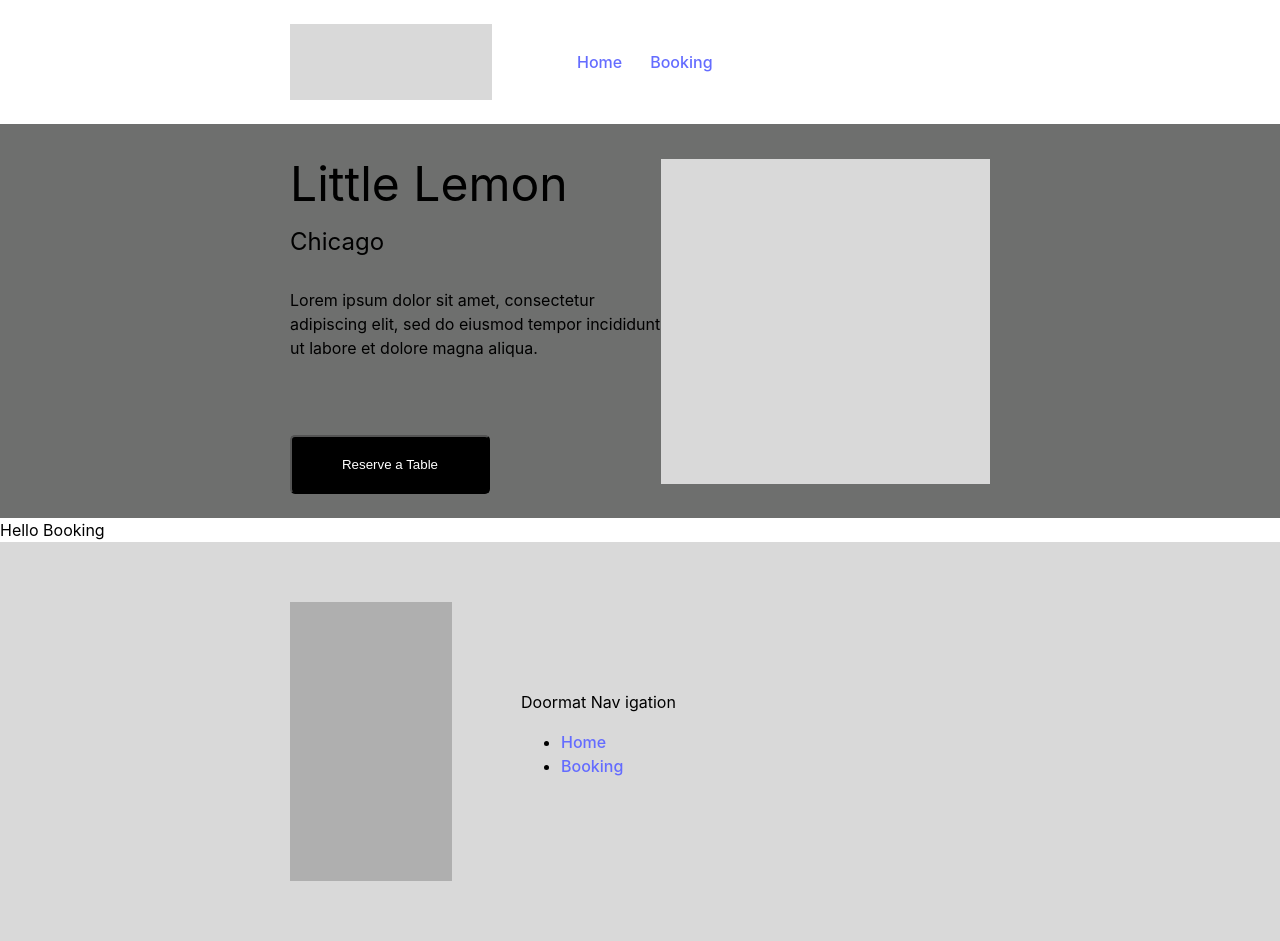
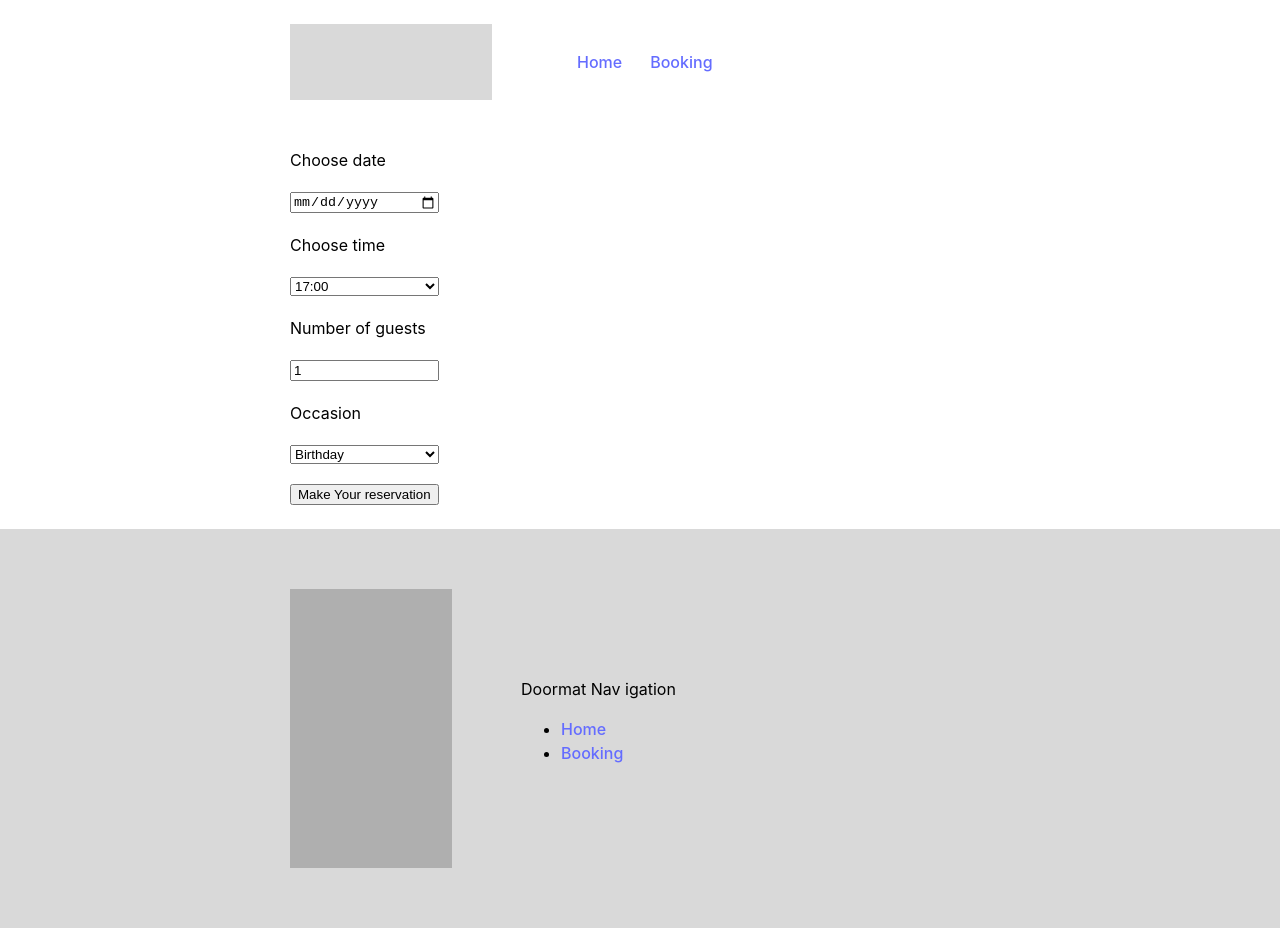
Before and after one commit to 0xFernandoDias/little-lemon, a React (Vite) app: page /booking in a window 1280 px wide. Built offline with nearby package versions, Linux system fonts and the light colour scheme.

Commit message:
Defining the Bookings page

```diff
--- a/src/components/Footer/index.tsx
+++ b/src/components/Footer/index.tsx
@@ -6,10 +6,10 @@ export function Footer() {
 				gap: "69px",
 				alignItems: "center",
 				paddingLeft: "290px",
-				paddingRight: "290px",
 				paddingTop: "60px",
 				paddingBottom: "60px",
 				backgroundColor: "#D9D9D9",
+				maxWidth: "100%",
 			}}
 		>
 			{/* Image IMG */}
--- a/src/index.css
+++ b/src/index.css
@@ -20,9 +20,10 @@ a:hover {
 
 body {
 	margin: 0;
+	padding: 0;
 	display: flex;
-	place-items: center;
-	min-width: 320px;
+	flex-direction: column;
+	min-width: 100vw;
 	min-height: 100vh;
 }
 
--- a/src/routes/Booking.tsx
+++ b/src/routes/Booking.tsx
@@ -1,3 +1,84 @@
+import { useState } from "react"
+
 export default function Booking() {
-	return <>Hello Booking</>
+	return (
+		<div
+			style={{
+				display: "flex",
+				paddingLeft: "290px",
+				paddingRight: "290px",
+				paddingTop: "24px",
+				paddingBottom: "24px",
+			}}
+		>
+			<Form />
+		</div>
+	)
 }
+
+function Form() {
+	const [date, setDate] = useState("")
+	const [time, setTime] = useState("17:00")
+	const [guests, setGuests] = useState(1)
+	const [occasion, setOccasion] = useState("Birthday")
+
+	const availableTimes = ["17:00", "18:00", "19:00", "20:00", "21:00", "22:00"]
+
+	const handleSubmit = (event: React.FormEvent<HTMLFormElement>) => {
+		event.preventDefault()
+
+		// TODO
+		console.log("Form submitted!")
+	}
+
+	return (
+		<form
+			style={{ display: "grid", maxWidth: "200px", gap: "20px" }}
+			onSubmit={handleSubmit}
+		>
+			<label htmlFor="res-date">Choose date</label>
+			<input
+				type="date"
+				id="res-date"
+				value={date}
+				onChange={(e) => setDate(e.target.value)}
+			/>
+
+			<label htmlFor="res-time">Choose time</label>
+			<select
+				id="res-time"
+				value={time}
+				onChange={(e) => setTime(e.target.value)}
+			>
+				{availableTimes.map((timeOption, index) => (
+					<option key={index} value={timeOption}>
+						{timeOption}
+					</option>
+				))}
+			</select>
+
+			<label htmlFor="guests">Number of guests</label>
+			<input
+				type="number"
+				placeholder="1"
+				min="1"
+				max="10"
+				id="guests"
+				value={guests}
+				onChange={(e) => setGuests(parseInt(e.target.value))}
+			/>
+
+			<label htmlFor="occasion">Occasion</label>
+			<select
+				id="occasion"
+				value={occasion}
+				onChange={(e) => setOccasion(e.target.value)}
+			>
+				<option value="Birthday">Birthday</option>
+				<option value="Anniversary">Anniversary</option>
+			</select>
+
+			<input type="submit" value="Make Your reservation" />
+		</form>
+	)
+}
--- a/src/routes/Home.tsx
+++ b/src/routes/Home.tsx
@@ -1,8 +1,10 @@
 import { Button } from "../components/Button"
+import { CallToAction } from "../components/CallToAction"
 
 export default function Home() {
 	return (
 		<>
+			<CallToAction />
 			<Specials />
 			<Testimonials />
 			<Backstory />
--- a/src/routes/root.tsx
+++ b/src/routes/root.tsx
@@ -1,15 +1,20 @@
 import { Header } from "../components/Header"
-import { CallToAction } from "../components/CallToAction"
 import { Footer } from "../components/Footer"
 import { Outlet } from "react-router-dom"
 
 export default function Root() {
 	return (
-		<>
+		<div
+			style={{
+				display: "flex",
+				flexDirection: "column",
+				minHeight: "100vh",
+				justifyContent: "space-between",
+			}}
+		>
 			<Header />
-			<CallToAction />
 			<Outlet />
 			<Footer />
-		</>
+		</div>
 	)
 }
```
